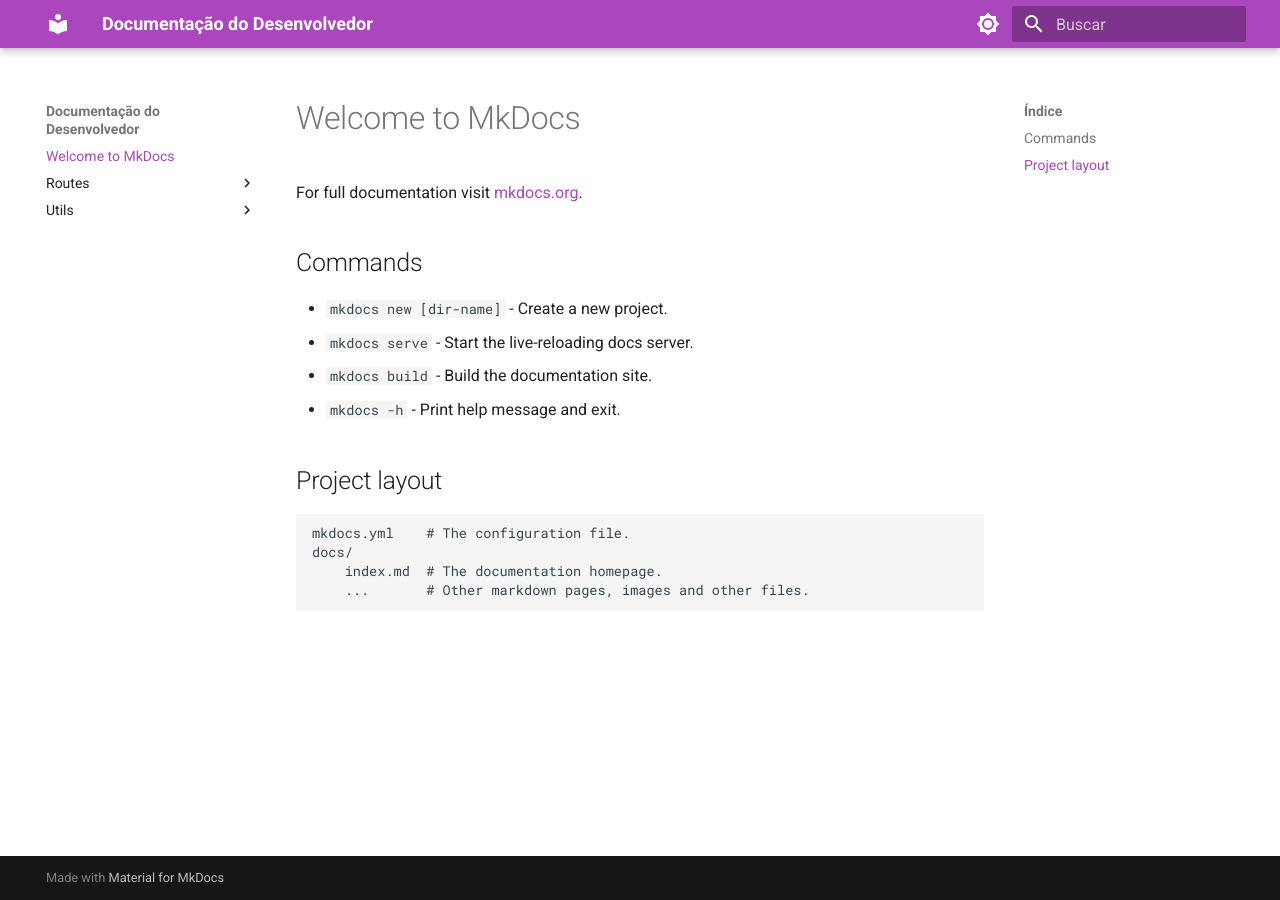
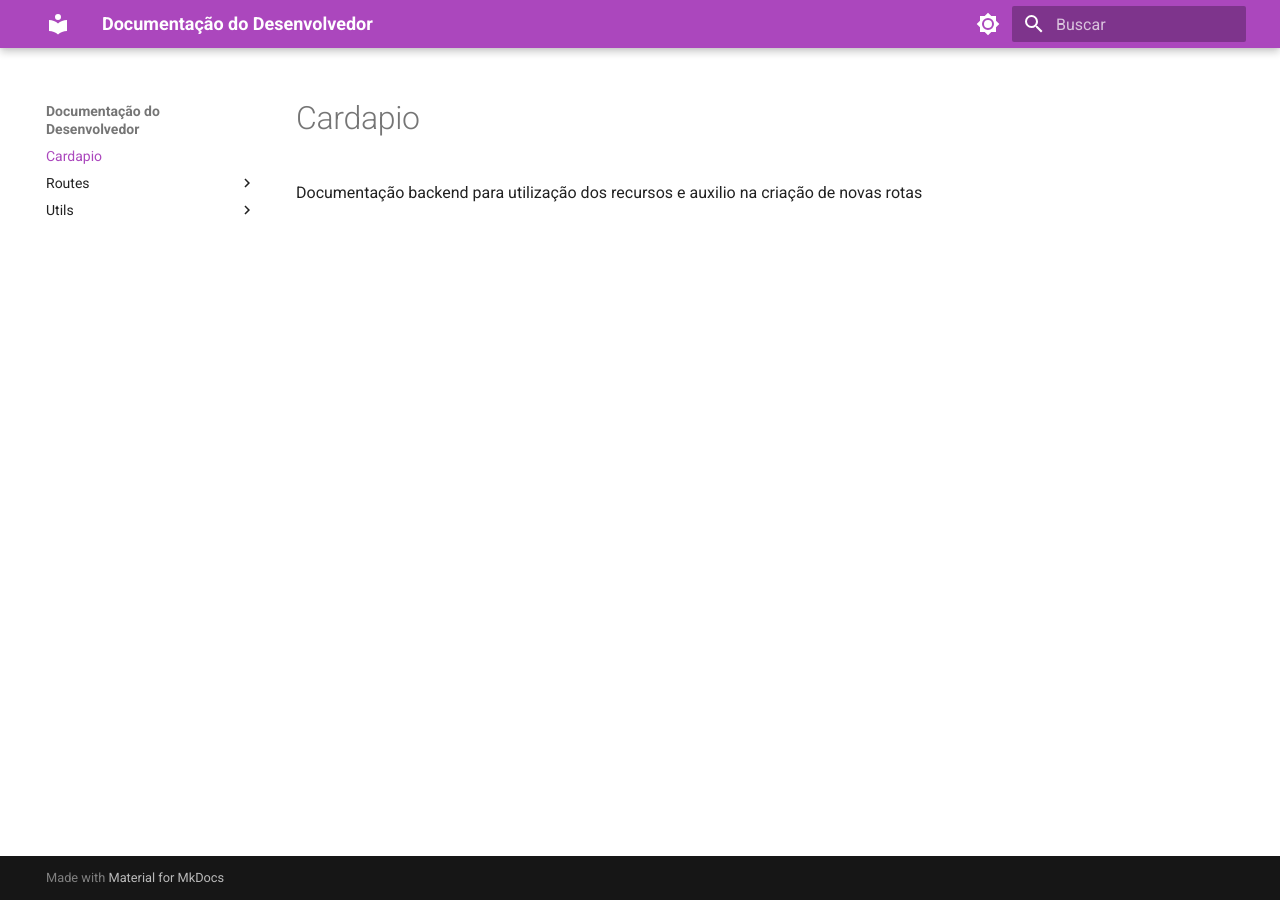
Before and after one commit to plimo263/cardapio, an MkDocs documentation site: the page built from docs/docs/index.md, in a window 1280 px wide. Built offline with MkDocs 1.6.1 and Material for MkDocs 9.7.7, drawn with Linux system fonts in a browser that asks for light colours.

Commit message:
Atualização de manual

```diff
--- a/docs/docs/index.md
+++ b/docs/docs/index.md
@@ -1,17 +1,3 @@
-# Welcome to MkDocs
+# Cardapio
 
-For full documentation visit [mkdocs.org](https://www.mkdocs.org).
-
-## Commands
-
-* `mkdocs new [dir-name]` - Create a new project.
-* `mkdocs serve` - Start the live-reloading docs server.
-* `mkdocs build` - Build the documentation site.
-* `mkdocs -h` - Print help message and exit.
-
-## Project layout
-
-    mkdocs.yml    # The configuration file.
-    docs/
-        index.md  # The documentation homepage.
-        ...       # Other markdown pages, images and other files.
+Documentação backend para utilização dos recursos e auxilio na criação de novas rotas
```
Also changed, not shown: docs/site/404.html, docs/site/index.html, docs/site/routes/acesso_admin/index.html, docs/site/routes/cardapio_api/index.html, docs/site/search/search_index.json, docs/site/utils/autenticator/index.html, docs/site/utils/imagens/index.html, docs/site/utils/validator/index.html, static/logo.png (deleted), static/logo2.png (deleted), 2 other files.
